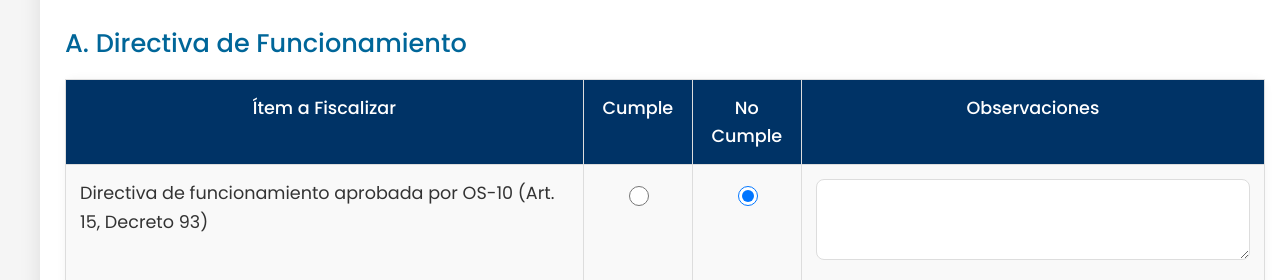
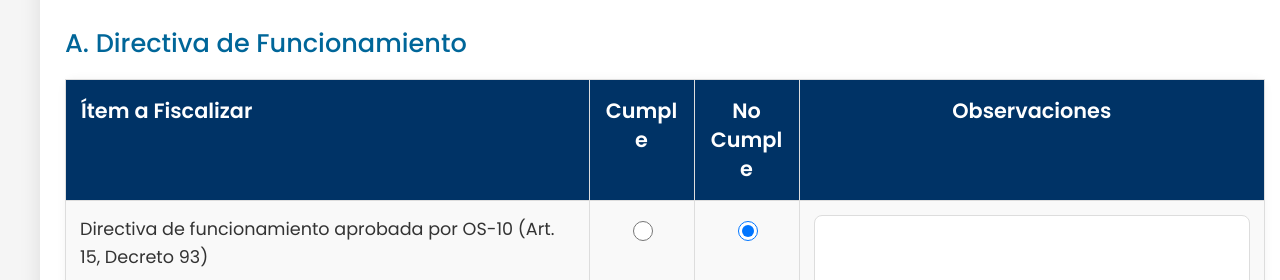
Before and after one commit to danielfigueroa1879/Fiscaliz, a plain HTML site: page index.html in a window 1280 px wide. Shown: the part 670-950 px from the top of the page. Drawn offline with Linux system fonts and the light colour scheme.

Commit message:
Update index.html

```diff
--- a/index.html
+++ b/index.html
@@ -446,6 +446,31 @@ th, td {
             margin-top: 10px;
             margin-bottom: 5px;
         }
+/* Estilos para agrandar los encabezados de las tablas */
+table tr.header-row th {
+    font-size: 1.3rem !important; /* Texto considerablemente más grande */
+    font-weight: 600; /* Un poco más grueso */
+    padding: 16px 12px; /* Aumentar el espaciado vertical */
+    text-align: center; /* Centrado para mejor apariencia */
+    line-height: 1.4; /* Mejor espaciado entre líneas */
+}
+
+/* Específicamente para el encabezado de Ítem a Fiscalizar */
+tr.header-row th:first-child {
+    text-align: left; /* Alineación a la izquierda para la columna de ítems */
+    padding-left: 15px;
+}
+
+/* Para impresión */
+@media print {
+    table tr.header-row th {
+        font-size: 14px !important; /* Más grande que otros textos en impresión */
+        font-weight: bold;
+        padding: 8px 6px;
+    }
+}
+
+
 
     /* Estilos mejorados para impresión - tamaño MUCHO más grande y proporcional */
 @media print {
```
